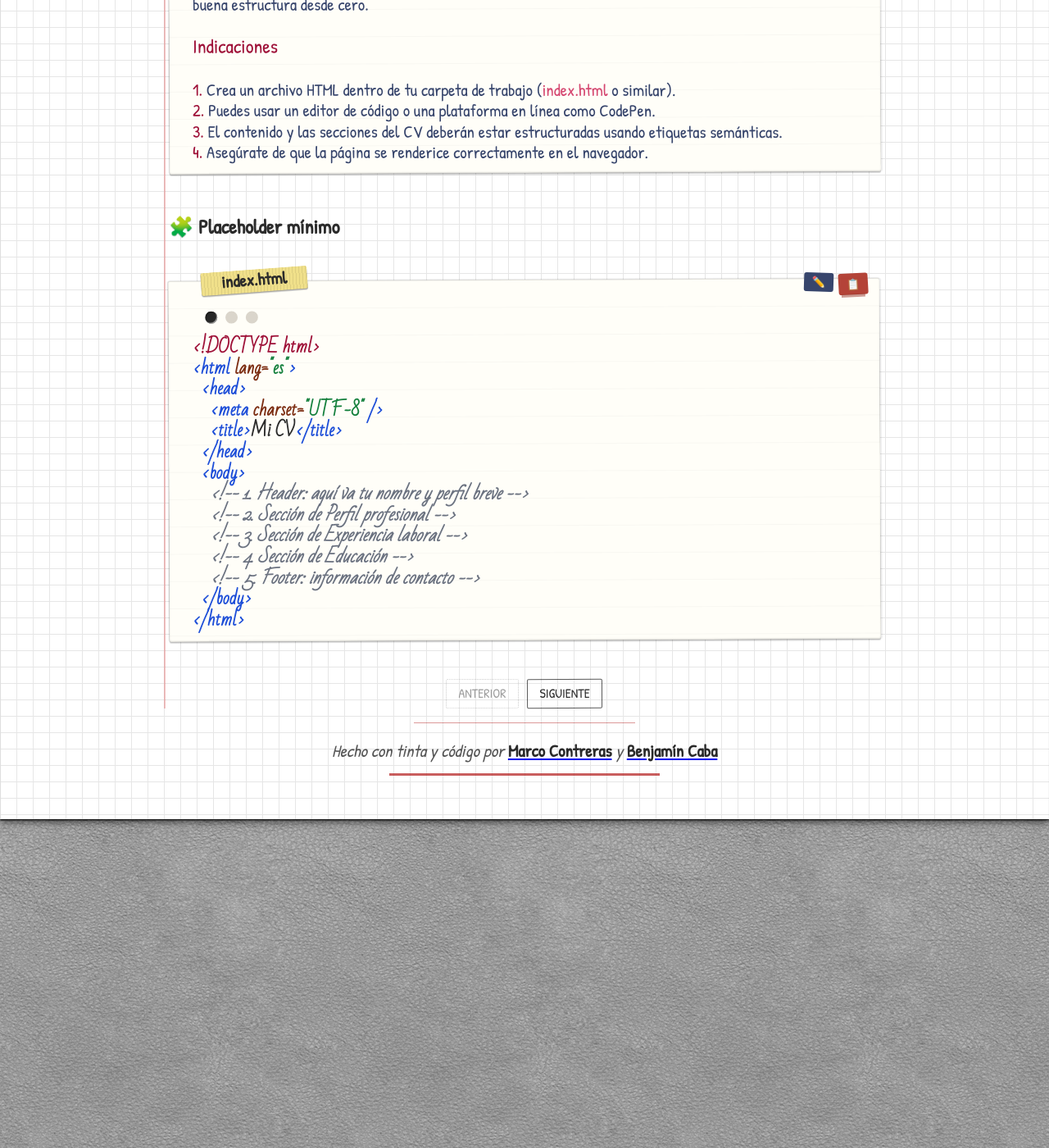
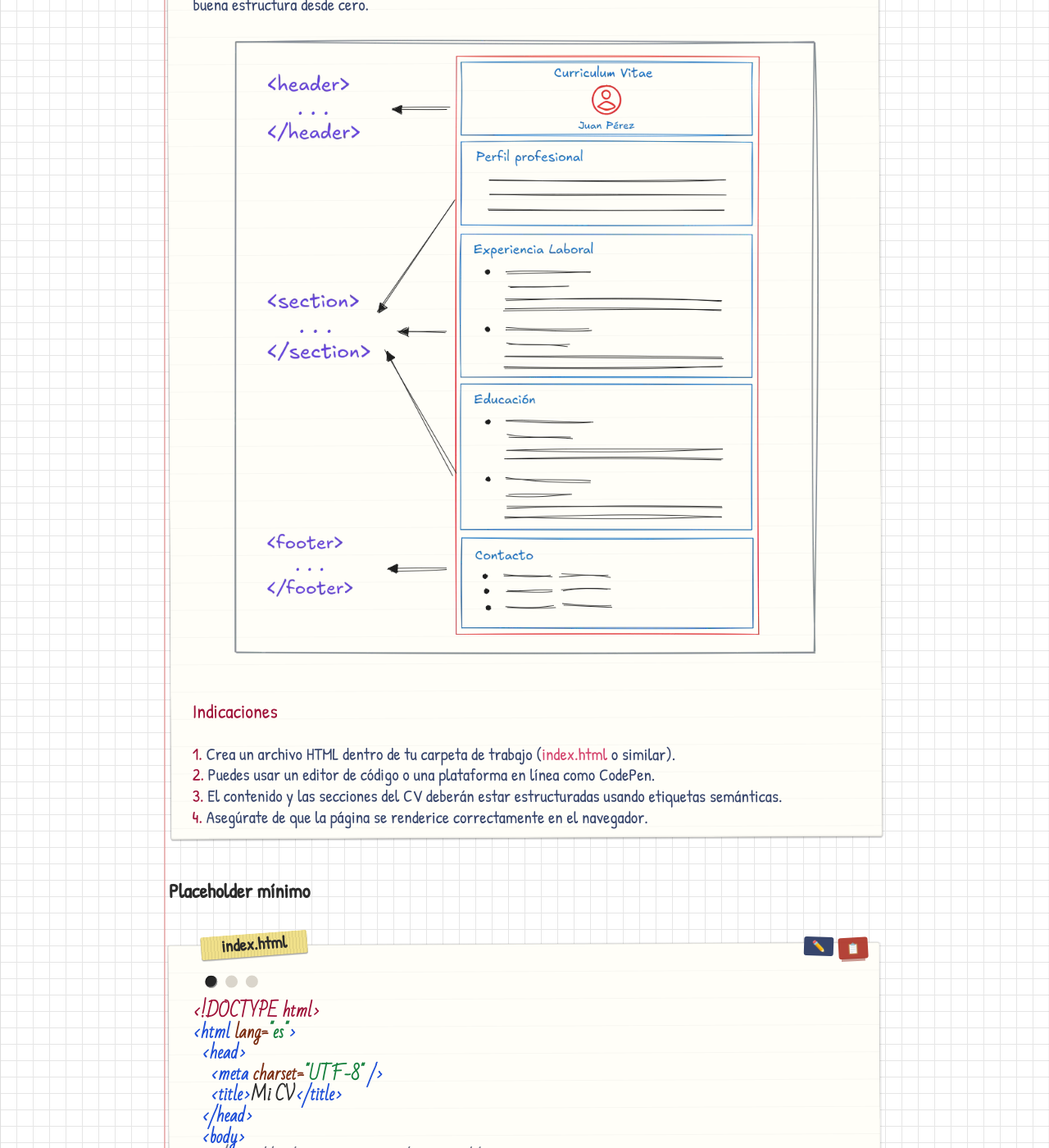
Before and after one commit to mc-herrera-90/scriptorium, a Jekyll site: the page built from challenges/_html/01-redactar-un-cv-semantico.md, in a window 1280 px wide and 1400 px high, scrolled down 1007 px. Shown: the whole window at 82% size. Built offline with Jekyll 4.4.1, drawn with Linux system fonts in a browser that asks for light colours; some web fonts are replaced; comment, search, counter and statistics services are not loaded.

Commit message:
update project

````diff
--- a/challenges/_html/01-redactar-un-cv-semantico.md
+++ b/challenges/_html/01-redactar-un-cv-semantico.md
@@ -11,6 +11,8 @@ El objetivo de este reto es que practiques la **estructura básica de un documen
 
 Vas a enfocarte en organizar el documento correctamente usando las etiquetas esenciales de HTML antes de preocuparte por estilos o contenido detallado. Esto te permitirá construir un CV claro, accesible y con buena estructura desde cero.
 
+![Demo CV]({{ site.url }}{{ site.baseurl }}/assets/images/demo-reto-html-cv.webp)
+
 ## Indicaciones
 
 1. Crea un archivo HTML dentro de tu carpeta de trabajo (**index.html** o similar).
@@ -20,7 +22,7 @@ Vas a enfocarte en organizar el documento correctamente usando las etiquetas ese
 ```
 {:file="enunciado"}
 
-### 🧩 Placeholder mínimo
+### Placeholder mínimo
 
 ```html
 <!DOCTYPE html>
````
Also changed, not shown: assets/images/demo-reto-html-cv.webp (added).
